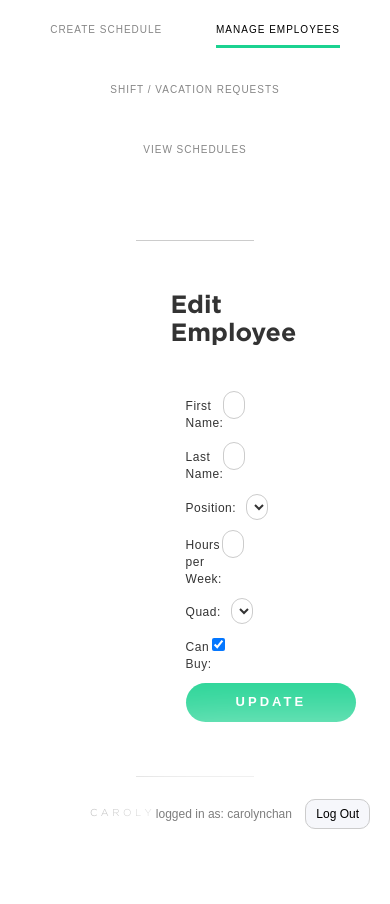
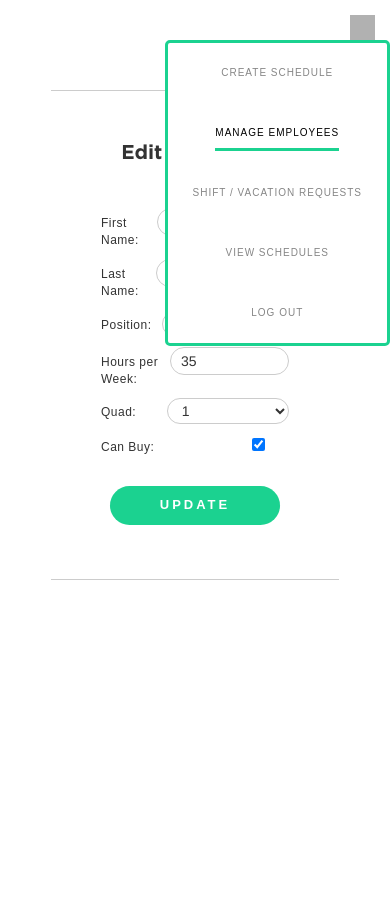
Before and after one commit to TomBombadilV/scheduler, a Django app: page /scheduler/employees/62/update/ in a window 390 px wide. Before the commit the page ends 829 px from the top, so only its background shows below. Run offline with Django 3.2, Linux system fonts and the light colour scheme; a user stored in the database is signed in; data comes from the database, SQL or seed files in the repository; some libraries are stand-ins or nearby versions; some web fonts are replaced; grey boxes are pictures that could not be loaded.

Commit message:
Made responsive

```diff
--- a/scheduler/static/css/main.css
+++ b/scheduler/static/css/main.css
@@ -136,6 +136,18 @@
 }
 
 /* ------------------------ Menu ------------------------- */
+#menu-icon {
+    display: none;
+    float: right;
+    margin-top: 15px;
+    opacity: 0.8;
+}
+
+#menu-icon img {
+    height: 25px;
+    width: 25px;
+}
+
 #menu-container {
     height: 60px;
     line-height: 60px;
@@ -146,9 +158,6 @@
     text-transform: uppercase;
     font-size: 10px;
     letter-spacing: 1px;
-    /*width: 50%;
-    margin: 0 auto;*/
-    /*margin-top: 25px;*/
 }
 
 .menu-item {
@@ -178,6 +187,12 @@
     -o-transition: all 0.2s ease-out;
     transition: all 0.2s ease-out;
 }
+
+.menu-logout {
+    display: none;
+}
+
+/* --------------- General Stuff -------------------*/
 
 body.generate #menu .menu-item.generate a,
 body.employees #menu .menu-item.employees a,
@@ -559,6 +574,11 @@
     /*font-family: Pier Sans, arial;*/
 }
 
+.button-row {
+    text-align: center !important;
+    margin-top: 20px;
+}
+
 #employee-button-row {
     margin: 0 auto;
     margin-top: 20px;
@@ -806,7 +826,7 @@
 
 
 
-/* ------------------------ Footer ------------------------- */
+/* -------------------------------- Footer --------------------------------- */
 #footer-container {
     height: 60px;
     line-height: 60px;
@@ -824,3 +844,139 @@
     margin-bottom: 0px;
     color: #909090;
 }
+
+/* ----------------------------- MEDIA QUERIES ----------------------------- */
+@media only screen and (max-width: 992px) {
+    #menu-icon {
+        display: inline-block;
+    }
+
+    #menu {
+        visibility: hidden;
+        opacity: 0;
+        position: absolute;
+        right: 0;
+        background-color: rgba(255,255,255,1);
+        border: 3px solid #1BD290;
+        border-radius: 5px;
+        z-index: 100;
+        margin-top: 40px;
+
+        -webkit-transition: visibility 0s, opacity 0.3s linear;
+        -moz-transition: visibility 0s, opacity 0.3s linear;
+        -o-transition: visibility 0s, opacity 0.3s linear;
+        transition: visibility 0s, opacity 0.3s linear;
+    }
+
+    #menu li {
+        display: block;
+    }
+
+    #menu-container:hover #menu {
+        visibility: visible;
+        opacity: 1;
+    }
+
+    .menu-logout {
+        display: block;
+    }
+
+    #login-bar {
+        display: none;
+    }
+
+    #footer-container {
+        display: none;
+    }
+
+    .employee-div {
+        width: 95%;
+    }
+
+    #add-employee-form .row, #add-employee-form hr {
+        width: 100%;
+    }
+
+    .model-form-background {
+        width: 65%;
+    }
+
+    #request-div .col-xs-8,
+    #request-div .col-xs-4 {
+        width: 100%;
+        margin: 0 auto;
+    }
+
+    #button-row {
+        margin-top: 10px;
+    }
+
+    .schedule-width {
+        width: auto;
+    }
+}
+
+
+@media only screen and (max-width: 815px) {
+    .schedule-width {
+        width: 100%;
+    }
+}
+
+@media only screen and (max-width: 675px) {
+    .schedule-width {
+        width: 100%;
+    }
+
+    body.generate .page-title, body.schedules .page-title {
+        letter-spacing: 3px;
+    }
+
+    .page-title {
+        font-size: 30px;
+    }
+
+    .sub-page-title {
+        font-size: 20px;
+    }
+
+    .subtitle {
+        font-size: 15px;
+    }
+
+    #week-div label {
+        font-size: 12px;
+    }
+
+    .meeting-div {
+        width: 80%;
+    }
+
+    tr {
+        font-size: 10px;
+    }
+
+    .schedule-table td {
+        padding: 2px 5px;
+    }
+
+    .employee-div {
+        padding: 15px 40px;
+    }
+
+    body.generate th, body.employees th, body.requests th {
+        font-size: 10px;
+    }
+
+    #quad-div h3 {
+        font-size: 10px;
+    }
+
+    #quad-div li {
+        font-size: 10px;
+    }
+
+    .model-form-background {
+        width: 80%;
+    }
+}
--- a/scheduler/templates/scheduler/menu.html
+++ b/scheduler/templates/scheduler/menu.html
@@ -1,11 +1,14 @@
 <div class="container" id="menu-container">
     <div class="row">
         <div class="col-xs-12 center-block text-center">
+            {% load staticfiles %}
+            <a href="#" id="menu-icon"><img src="{% static 'img/menu.png' %}"/></a>
             <ul id="menu">
                 <li class="menu-item generate"><a href="{% url 'scheduler:index' %}">Create Schedule</a></li>
                 <li class="menu-item employees"><a href="{% url 'scheduler:manage-employees' %}">Manage Employees</a></li>
                 <li class="menu-item requests"><a href="{% url 'scheduler:requests' %}">Shift / Vacation Requests</a></li>
                 <li class="menu-item schedules"><a href="{% url 'scheduler:schedules' %}">View Schedules</a></li>
+                <li class="menu-item menu-logout"><a href="/logout">Log Out</a></li>
             </ul>
         </div>
     </div>
```
